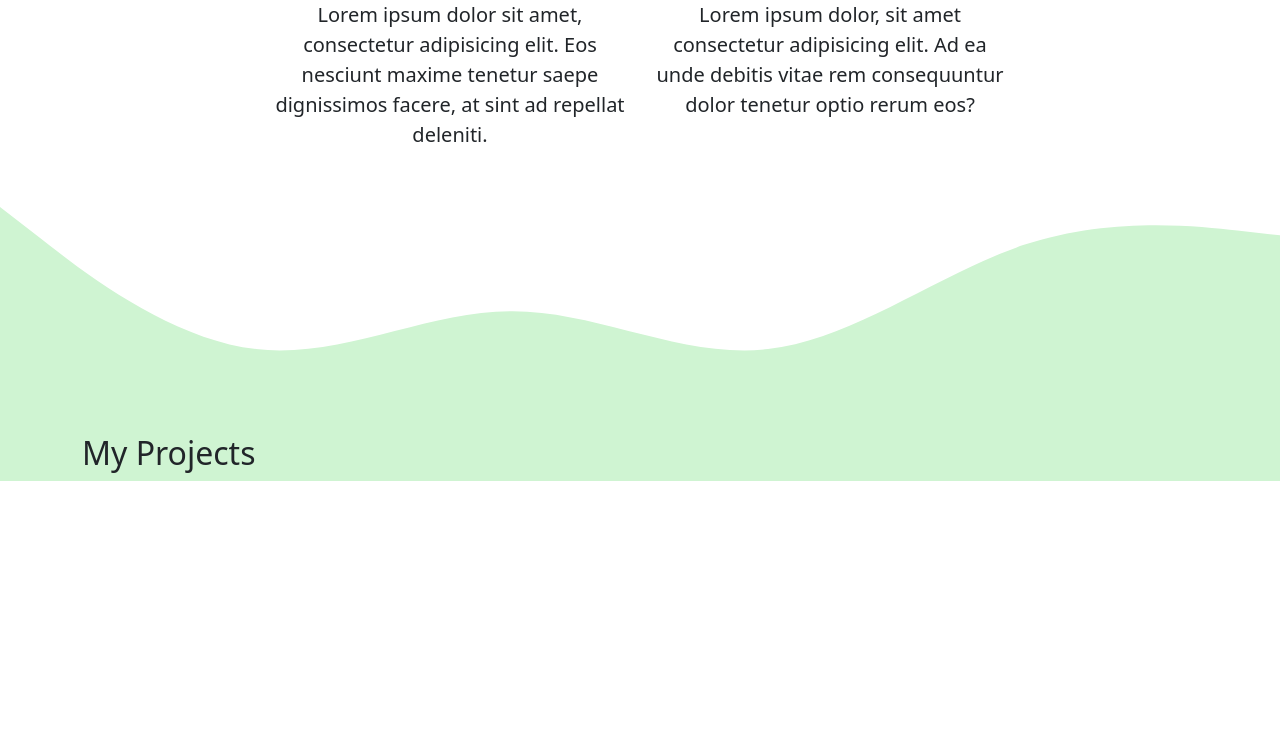
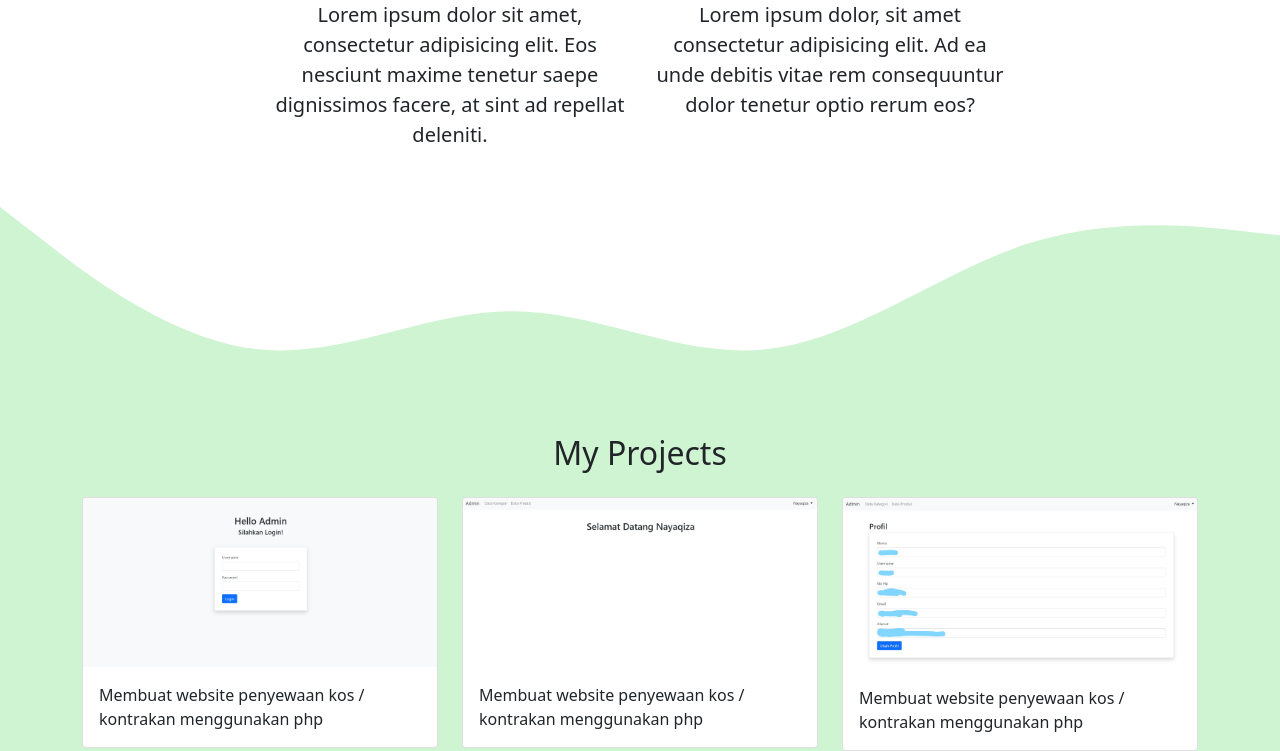
Before and after one commit to nayaqiza07/nayaqiza07.github.io, a plain HTML site: page index.html in a window 1280 px wide. Shown: the part 756-1507 px from the top of the page. Before the commit the page ends 1237 px from the top, so only its background shows below. Drawn offline with nearby package versions, Linux system fonts and the light colour scheme.

Commit message:
menambahkan layout project

```diff
--- a/index.html
+++ b/index.html
@@ -82,9 +82,35 @@
     <!-- Projects -->
     <section id="projects">
       <div class="container">
-        <div class="row">
+        <div class="row text-center mb-3">
           <div class="col">
             <h2>My Projects</h2>
+          </div>
+        </div>
+        <div class="row">
+          <div class="col-4">
+            <div class="card">
+              <img src="img/p1.png" class="card-img-top" alt="Project 1" />
+              <div class="card-body">
+                <p class="card-text">Membuat website penyewaan kos / kontrakan menggunakan php</p>
+              </div>
+            </div>
+          </div>
+          <div class="col-4">
+            <div class="card">
+              <img src="img/p2.png" class="card-img-top" alt="Project 2" />
+              <div class="card-body">
+                <p class="card-text">Membuat website penyewaan kos / kontrakan menggunakan php</p>
+              </div>
+            </div>
+          </div>
+          <div class="col-4">
+            <div class="card">
+              <img src="img/p3.jpg" class="card-img-top" alt="Project 3" />
+              <div class="card-body">
+                <p class="card-text">Membuat website penyewaan kos / kontrakan menggunakan php</p>
+              </div>
+            </div>
           </div>
         </div>
       </div>
```
Also changed, not shown: img/p1.png (added), img/p2.png (added), img/p3.jpg (added).
